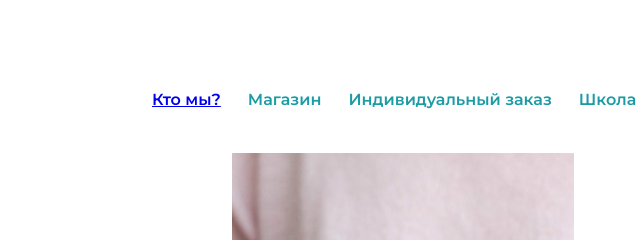
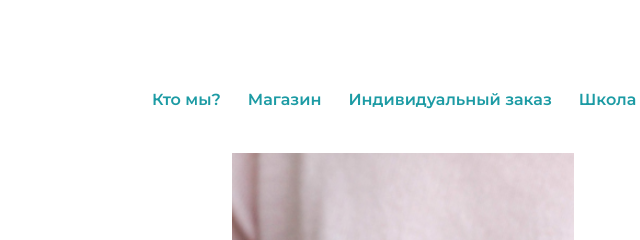
Before and after one commit to VladLowLvL/testing-master, a plain HTML site: page index.html in a window 1280 px wide. Shown: the top 240 px of the page, 432-1072 px from the left. Drawn offline with Linux system fonts and the light colour scheme.

Commit message:
new commit

```diff
--- a/index.html
+++ b/index.html
@@ -18,7 +18,7 @@
         <div class="up">
           <div class="logo">Dish Wishes</div>
           <div class="up-right">
-            <div class="who-we"> <a href="###">Кто мы?</a></div>
+            <div class="who-we">Кто мы?</div>
             <div class="shop">Магазин</div>
             <div class="individual">Индивидуальный заказ</div>
             <div class="school">Школа</div>
```
